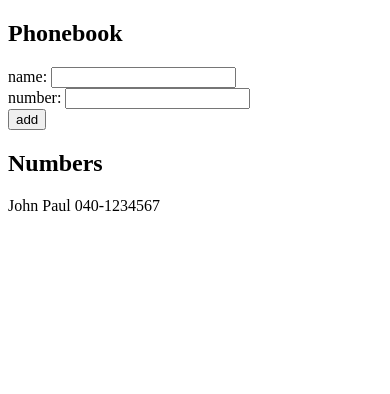
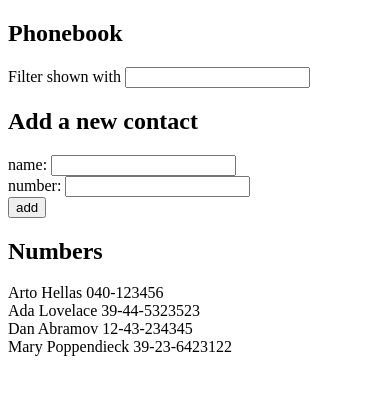
Before and after one commit to A1phaBrav0/fullstackopen, a React (Vite) app in the folder part2/phonebook/: page / in a window 390 px wide. Shown: the top 394 px of the page. Built offline with nearby package versions, Linux system fonts and the light colour scheme.

Commit message:
complete 2.9 the phonebook step 4

```diff
--- a/part2/phonebook/src/App.jsx
+++ b/part2/phonebook/src/App.jsx
@@ -1,30 +1,24 @@
 import {useState} from "react";
 import Person from "./components/Person.jsx";
+import person from "./components/Person.jsx";
 
 const App = () => {
     const [persons, setPersons] = useState([
-        {
-            name: 'John Paul',
-            phoneNumber: '040-1234567'
-        }
+        {name: 'Arto Hellas', number: '040-123456', id: 1},
+        {name: 'Ada Lovelace', number: '39-44-5323523', id: 2},
+        {name: 'Dan Abramov', number: '12-43-234345', id: 3},
+        {name: 'Mary Poppendieck', number: '39-23-6423122', id: 4}
     ])
+
     const [newName, setNewName] = useState('')
     const [newNumber, setNewNumber] = useState('')
+    const [searchStr, setSearchStr] = useState('')
+    const [searchEntries, setSearchEntries] = useState(false)
 
-    const handleNameChange = (e) => {
-        setNewName(e.target.value)
-    }
 
-    const handleNumberChange = (e) => {
-        setNewNumber(e.target.value)
-    }
-
-    // \s matches any whitespace character (spaces, tabs, newlines, etc.).
-    // g is the global flag, meaning it will replace all whitespace characters, not just the first.
-    // !0 == not empty
     const isEmpty = (string) => !string.replace(/\s/g, '').length
 
-    const isValidPhoneNumberFormat = (string) => {
+    const isValidNumberFormat = (string) => {
         const numberFormat = /^(?:[0-9\-\\(\\)\\/.]\s?){6,15}[0-9]{1}$/
         return numberFormat.test(string)
     }
@@ -33,7 +27,7 @@ const App = () => {
         e.preventDefault()
 
         if (isEmpty(newName) || isEmpty(newNumber)) {
-            return
+            return alert("Please enter both a mame and phone number")
         }
 
         const nameInPhonebook = persons.some(person =>
@@ -44,13 +38,14 @@ const App = () => {
             return alert(`${newName} has already been added to the phonebook`)
         }
 
-        if (!isValidPhoneNumberFormat(newNumber)) {
+        if (!isValidNumberFormat(newNumber)) {
             return alert(`${newNumber} is not a valid phone number`)
         }
 
         const newPerson = {
             name: newName,
-            phoneNumber: newNumber,
+            number: newNumber,
+            id: persons.length + 1
         }
 
         setPersons(persons.concat(newPerson))
@@ -58,24 +53,37 @@ const App = () => {
         setNewNumber('')
     }
 
+    const contactsToShow = searchEntries
+        ? persons.filter(person => person.name.toLowerCase().includes(searchStr.toLowerCase()))
+        : persons
+
+    const handleSearchFocus = (e) => {
+        setSearchEntries(true)
+        setSearchStr(e.target.value)
+    }
 
     return (
         <>
             <h2>Phonebook</h2>
+            <div>
+                Filter shown with <input value={searchStr} onChange={handleSearchFocus} />
+            </div>
+            <h2>Add a new contact</h2>
             <form onSubmit={addPerson}>
                 <div>
-                    name: <input value={newName} onChange={handleNameChange}/>
+                    name: <input value={newName} onChange={(e) => setNewName(e.target.value)}/>
                 </div>
                 <div>
-                    number: <input value={newNumber} onChange={handleNumberChange}/>
+                    number: <input value={newNumber} onChange={(e) => setNewNumber(e.target.value)
+                }/>
                 </div>
                 <div>
                     <button type={"submit"}>add</button>
                 </div>
             </form>
             <h2>Numbers</h2>
-            {persons.map(person =>
-                <Person key={person.name} person={person}/>
+            {contactsToShow.map(person =>
+                <Person key={person.id} person={person}/>
             )}
         </>
     )
--- a/part2/phonebook/src/components/Person.jsx
+++ b/part2/phonebook/src/components/Person.jsx
@@ -1,3 +1,3 @@
-const Person = ({person}) => <div>{person.name} {person.phoneNumber}</div>
+const Person = ({person}) => <div>{person.name} {person.number}</div>
 
 export default Person
```
